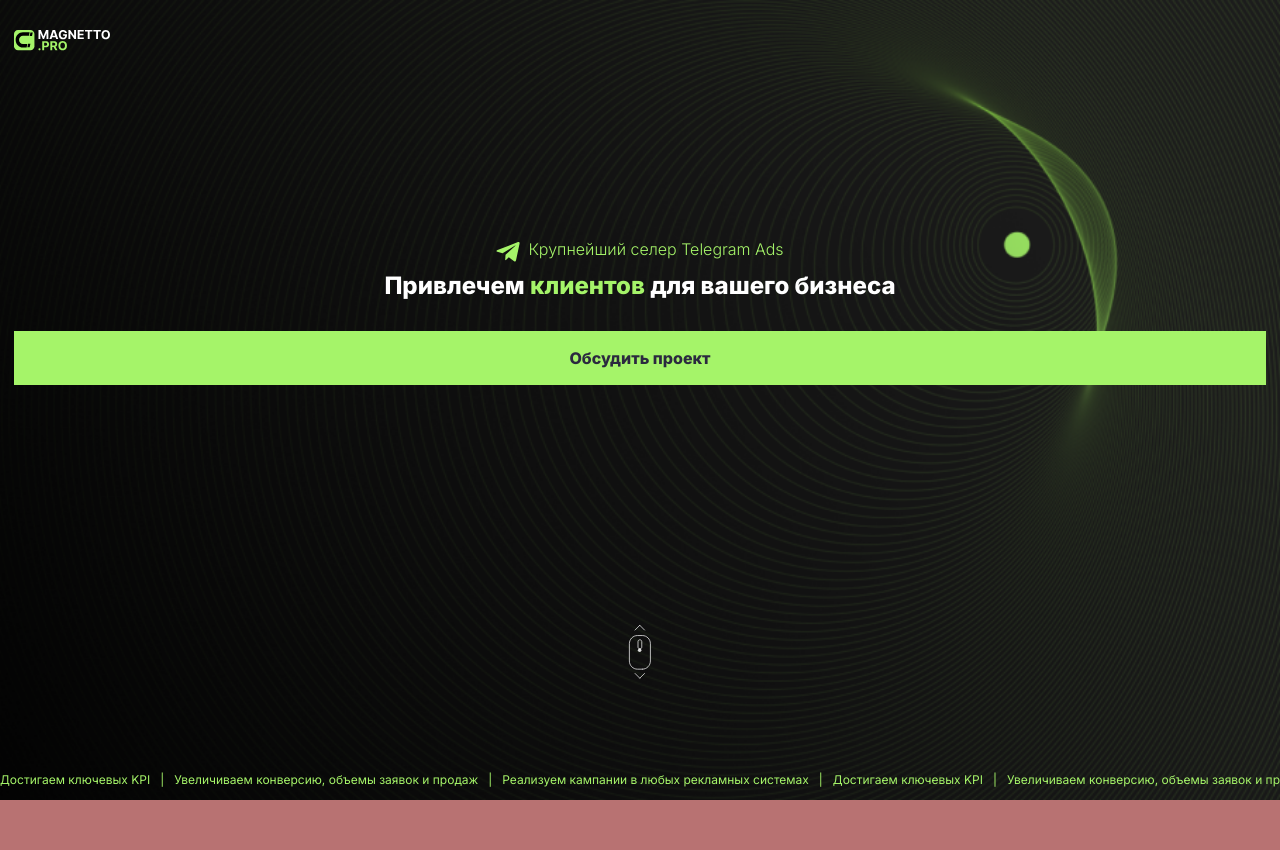
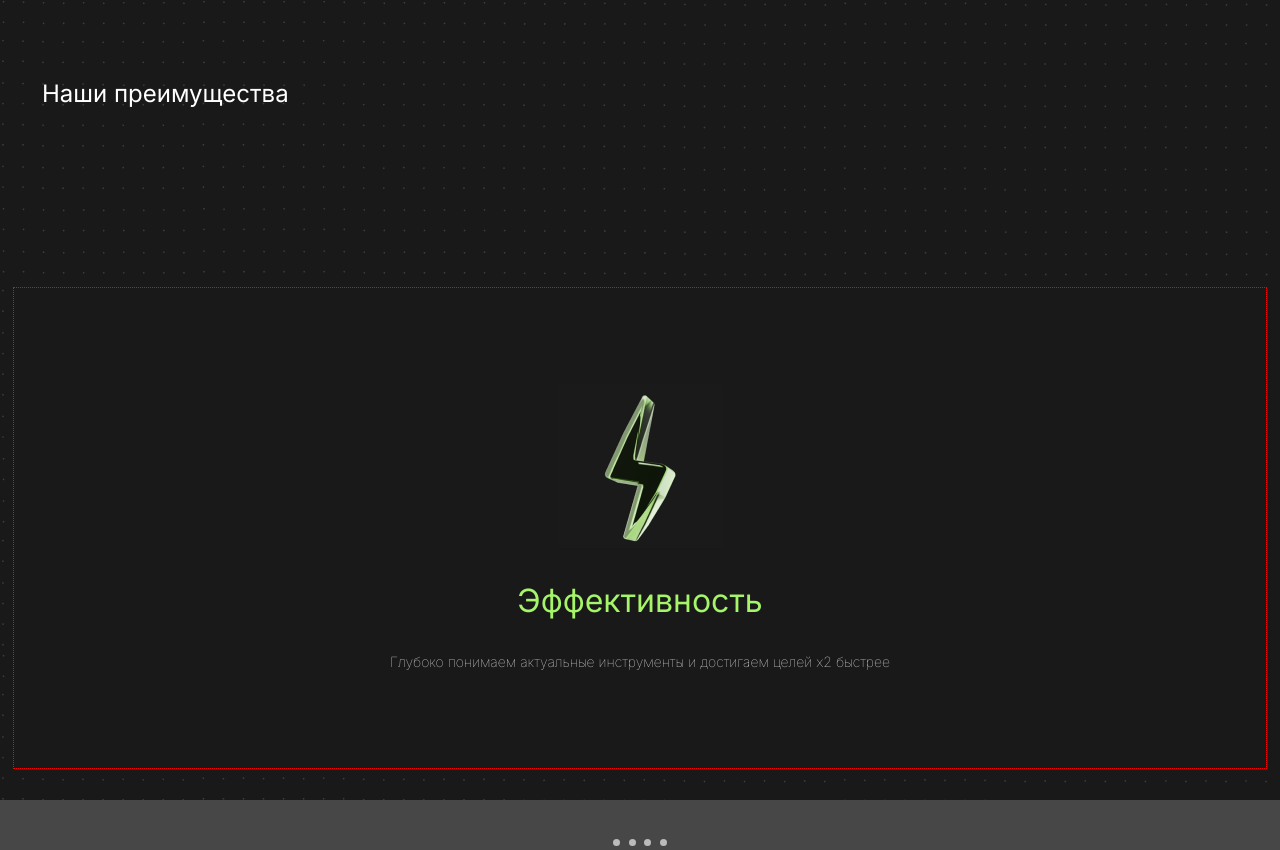
Before and after one commit to PaulAsaf2/magnettopro, a website: page index.html in a window 1280 px wide. Before the commit the page ends 800 px from the top, so only its background shows below. Drawn offline with Linux system fonts and the light colour scheme.

Commit message:
add layout to main  page second section

```diff
--- a/index.html
+++ b/index.html
@@ -16,7 +16,7 @@
 </head>
 
 <body>
-  <main class="main">
+  <!-- <main class="main">
     <header class="header">
       <img src="./assets/logo.svg" alt="Логотип Magnetto.pro">
     </header>
@@ -35,7 +35,26 @@
           class="separator">|</span>Достигаем ключевых KPI<span class="separator">|</span>Увеличиваем конверсию, объемы
         заявок и продаж</span>
     </div>
-  </main>
+  </main> -->
+  <section class="advantages">
+    <h2 class="advantages_title">Наши преимущества</h2>
+    <div class="card">
+      <img src="./assets/efficiency.png" alt="Знак молнии" class="card_image">
+      <h3 class="card_title">Эффективность</h3>
+      <p class="card_paragraph">Глубоко понимаем актуальные инструменты и достигаем целей х2 быстрее</p>
+    </div>
+    <!-- <div class="card">
+      <img src="" alt="" class="card_image">
+      <h3 class="card_title"></h3>
+      <p class="card_paragraph"></p>
+    </div> -->
+    <div class="dot_cont">
+      <span class="dot"></span>
+      <span class="dot"></span>
+      <span class="dot"></span>
+      <span class="dot"></span>
+    </div>
+  </section>
 </body>
 
 </html>
--- a/style.css
+++ b/style.css
@@ -1,10 +1,8 @@
 /* <uniquifier>: Use a unique and descriptive class name */
 /* <weight>: Use a value from 100 to 900 */
 
-
-
 body {
-  background-color: #b87272;
+  background-color: #474747;
   color:#A5F469;
   font-family: "Inter", sans-serif;
   font-optical-sizing: auto;
@@ -32,7 +30,7 @@
 
 /* GREETING */
 .greeting {
-  height: 65%;
+  height: 80%;
   padding: 0 14px 0;
   display: flex;
   flex-direction: column;
@@ -97,3 +95,61 @@
   padding: 0 10px;
 }
 /* END TEXT CAROUSEL */
+
+/* ADVANTAGES */
+.advantages {
+  height: 100vh;
+  background-image: url(./assets/background_main_second_page.png);
+}
+
+.advantages_title {
+  font-size: 24px;
+  color: white;
+  padding: 80px 0 0 42px;
+  line-height: 1.2;
+}
+
+.card {
+  outline: thin dotted red;
+  background-color: #191919;
+  margin: 14% 14px 0;
+  height: 60%;
+  display: flex;
+  flex-direction: column;
+  justify-content: center;
+}
+
+.card_image {
+  text-align: center;
+  margin: 0 auto;
+}
+
+.card_title {
+  font-size: 32px;
+  text-align: center;
+  margin: 36px 0 36px 0;
+}
+
+.card_paragraph {
+  font-size: 14px;
+  font-weight: 100;
+  color: white;
+  text-align: center;
+  line-height: 1.3;
+}
+
+.dot_cont {
+  text-align: center;
+  margin-top: 5%;
+}
+
+.dot {
+  cursor: pointer;
+  height: 7px;
+  width: 7px;
+  margin: 0 2px;
+  background-color: #bbb;
+  border-radius: 50%;
+  display: inline-block;
+}
+/* END ADVANTAGES */
```
Also changed, not shown: assets/background_main_second_page.png (added), assets/efficiency.png (added).
